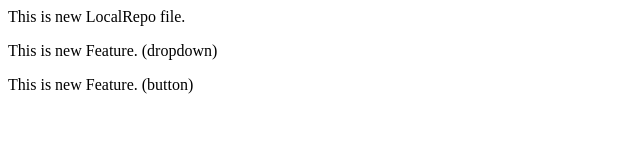
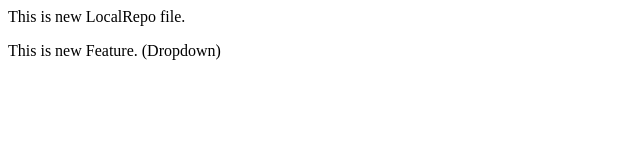
Before and after one commit to krishnaon1987-creator/LocalRepo, a plain HTML site: page index.html in a window 1280 px wide. Shown: the whole page, without its empty margins (0-640 px from the left). Drawn offline with Linux system fonts and the light colour scheme.

Commit message:
Add DropDown Feature1

```diff
--- a/index.html
+++ b/index.html
@@ -1,3 +1,2 @@
 <p>This is new LocalRepo file.</p>
-<p>This is new Feature. (dropdown) </p>
-<p>This is new Feature. (button)</p>
+<p>This is new Feature. (Dropdown)</p>
```
